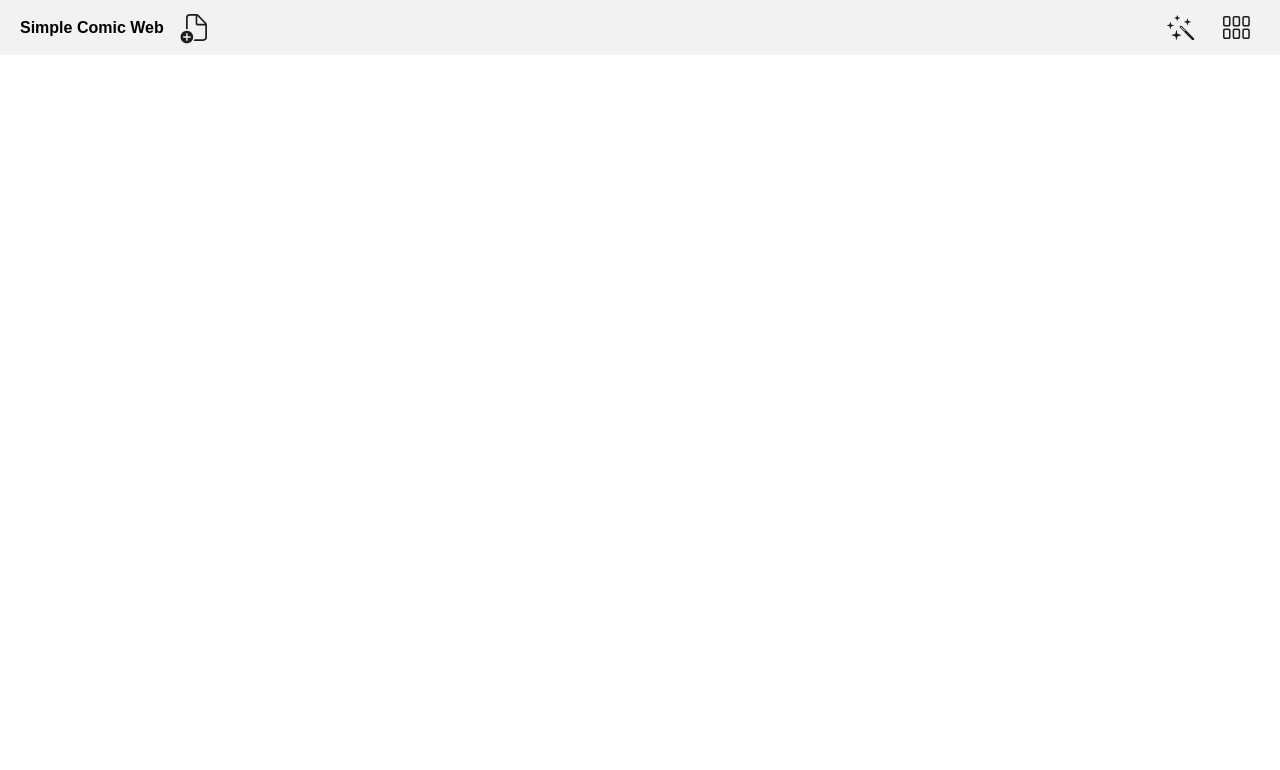
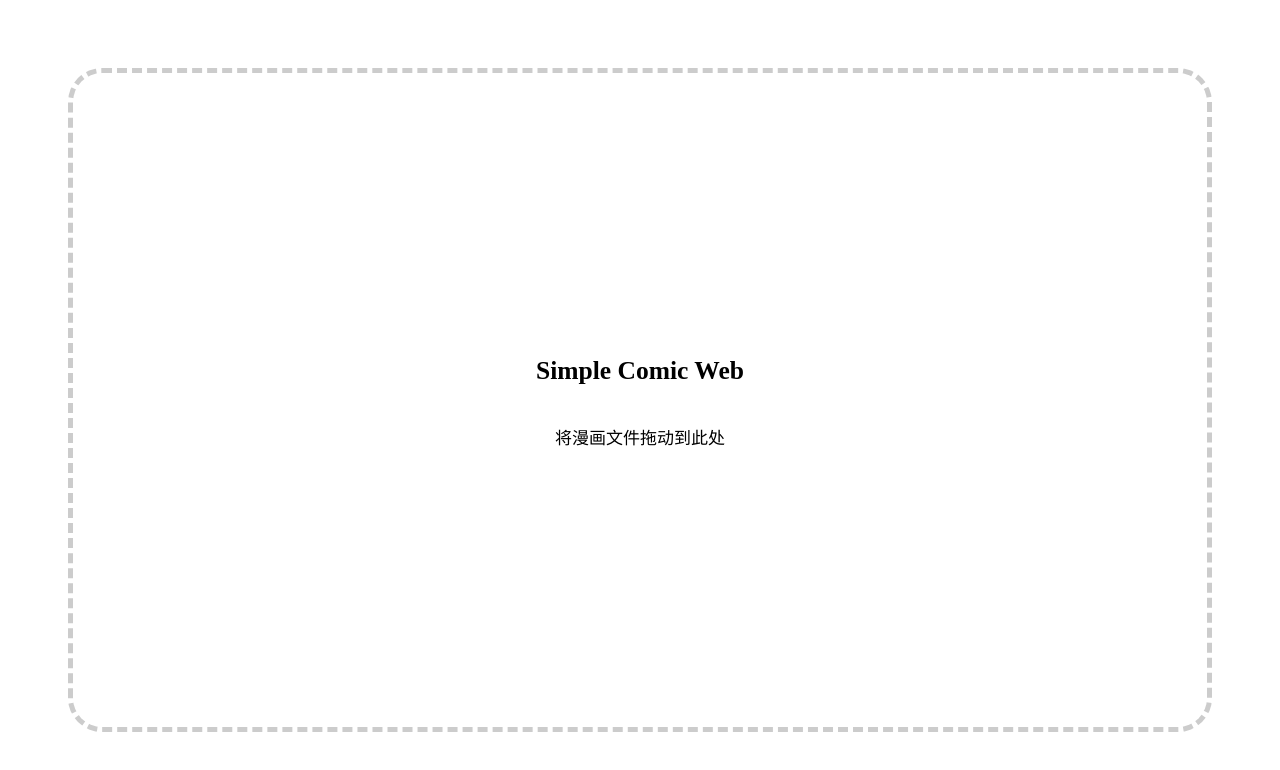
Before and after one commit to YaoweiZou/simple-comic-web, a Preact app: page / in a window 1280 px wide. Shown: the top 770 px of the page. Built offline with nearby package versions, Linux system fonts and the light colour scheme.

Commit message:
allows for file uploading using drag-and-drop

```diff
--- a/index.html
+++ b/index.html
@@ -8,7 +8,7 @@
 </head>
 
 <body>
-  <div id="root"></div>
+  <div id="app"></div>
   <script type="module" src="/src/main.jsx"></script>
 </body>
 
--- a/src/App.css
+++ b/src/App.css
@@ -1,6 +1,10 @@
-body {
+html, body {
     margin: 0;
     font-size: 17px;
+}
+
+* {
+    box-sizing: border-box;
 }
 
 button {
@@ -26,6 +30,11 @@
     height: 100%;
     font-size: 16px;
     font-family: sans-serif;
+}
+
+#app {
+    width: 100vw;
+    height: 100vh;
 }
 
 .header {
@@ -115,3 +124,30 @@
     -moz-user-select: none;
     object-fit: contain;
 }
+
+.drag-section {
+    width: 100%;
+    height: 100%;
+    padding: 4rem;
+}
+
+.drag-wrapper {
+    width: 100%;
+    height: 100%;
+    border: 5px dashed #ccc;
+    border-radius: 2rem;
+}
+
+.drag-wrapper:hover {
+    border-color: #f2f2f2;
+}
+
+.drag-content {
+    display: flex;
+    flex-direction: column;
+    justify-content: center;
+    align-items: center;
+    max-width: 980px;
+    height: 100%;
+    margin: 0 auto;
+}
--- a/src/App.jsx
+++ b/src/App.jsx
@@ -1,7 +1,10 @@
+import { useReducer } from "preact/hooks";
+
 import "@/App.css";
 import Header from "@/components/Header";
 import reducer from "@/reducer";
-import { useReducer } from "preact/hooks";
+import DragSection from "./components/DragSection";
+import ImagesView from "./components/ImagesView";
 
 const initState = {
   imageUrls: [],
@@ -15,43 +18,22 @@
   const [state, dispatch] = useReducer(reducer, initState);
   const { imageUrls, pageIndex, readMode, readOrder, isLoading } = state;
 
-  const leftPageIndex = readMode === "LeftToRight" ? pageIndex : pageIndex + 1;
-  const rightPageIndex = readMode === "LeftToRight" ? pageIndex + 1 : pageIndex;
-
   function handleWhell(e) {
     console.log(e);
   }
 
-  function handleChangePage(page) {
-    if (
-      (page === "left" && readOrder === "RightToLeft") ||
-      (page === "right" && readOrder === "LeftToRight")
-    ) {
-      dispatch({ type: "NEXT_PAGE" });
-    } else {
-      dispatch({ type: "PREV_PAGE" });
-    }
-  }
-
   return (
-    <div className="app">
-      <Header state={state} dispatch={dispatch} />
-      <main className="main" onWheel={handleWhell}>
-        <div className="image-container">
-          <div
-            className="image-wrapper left-image"
-            onClick={() => handleChangePage("left")}
-          >
-            <img src={imageUrls[leftPageIndex]} alt="" />
-          </div>
-          <div
-            className="image-wrapper right-image"
-            onClick={() => handleChangePage("right")}
-          >
-            <img src={imageUrls[rightPageIndex]} alt="" />
-          </div>
-        </div>
-      </main>
-    </div>
+    <>
+      {imageUrls.length === 0 ? (
+        <DragSection state={state} dispatch={dispatch} />
+      ) : (
+        <>
+          <Header state={state} dispatch={dispatch} />
+          <main className="main" onWheel={handleWhell}>
+            <ImagesView state={state} dispatch={dispatch} />
+          </main>
+        </>
+      )}
+    </>
   );
 }
--- /dev/null
+++ b/src/components/DragSection.jsx
@@ -0,0 +1,81 @@
+import { useEffect, useRef } from "preact/hooks";
+import { unzipSync } from "fflate";
+
+export default function DragSection({state, dispatch}) {
+  const dragSectionRef = useRef(null);
+
+  useEffect(() => {
+    const dropEvent = (e) => {
+      e.preventDefault();
+      console.log("drop");
+      if (!e.dataTransfer) return;
+      const files = Array.from(e.dataTransfer.files);
+      dispatch({ type: "TOGGLE_LOADING" });
+      const file = files[0];
+      if (file) {
+        const urls = [];
+        try {
+          file.arrayBuffer().then((buff) => {
+            const fileData = new Uint8Array(buff);
+            const unzipped = unzipSync(fileData, {
+              filter(file) {
+                return !file.name.endsWith("/");
+              },
+            });
+            Object.entries(unzipped).map(([name, data]) => {
+              // 乱码
+              // const fileName = new TextDecoder("utf-8").decode(strToU8(name));
+              console.log(name);
+              // console.log(fileName);
+              const url = URL.createObjectURL(new Blob([data.buffer]));
+              urls.push(url);
+            });
+            console.log(urls.length);
+            dispatch({ type: "SET_IMAGE_URLS", payload: urls });
+            dispatch({ type: "TOGGLE_LOADING" });
+          });
+        } catch (error) {
+          console.error(error);
+        } finally {
+          urls.forEach((url) => URL.revokeObjectURL(url));
+        }
+      }
+    };
+
+    if (dragSectionRef.current) {
+      dragSectionRef.current.addEventListener("drop", dropEvent);
+    }
+    return () => dragSectionRef.current.removeEventListener("drop", dropEvent);
+  }, []);
+
+  useEffect(() => {
+    const dragEnterEvent = (e) => e.preventDefault();
+
+    if (dragSectionRef.current) {
+      dragSectionRef.current.addEventListener("dragenter", dragEnterEvent);
+    }
+    return () =>
+      dragSectionRef.current.removeEventListener("dragenter", dragEnterEvent);
+  }, []);
+
+  useEffect(() => {
+    const dragOverEvent = (e) => e.preventDefault();
+
+    if (dragSectionRef.current) {
+      dragSectionRef.current.addEventListener("dragover", dragOverEvent);
+    }
+    return () =>
+      dragSectionRef.current.removeEventListener("dragover", dragOverEvent);
+  }, []);
+
+  return (
+    <section className="drag-section">
+      <div ref={dragSectionRef} className="drag-wrapper">
+        <div className="drag-content">
+          <h1>Simple Comic Web</h1>
+          <p>将漫画文件拖动到此处</p>
+        </div>
+      </div>
+    </section>
+  );
+}
--- /dev/null
+++ b/src/components/ImagesView.jsx
@@ -0,0 +1,34 @@
+export default function ImagesView({ state, dispatch }) {
+  const { imageUrls, pageIndex, readMode, readOrder } = state;
+
+  const leftPageIndex = readMode === "LeftToRight" ? pageIndex : pageIndex + 1;
+  const rightPageIndex = readMode === "LeftToRight" ? pageIndex + 1 : pageIndex;
+
+  function handleChangePage(page) {
+    if (
+      (page === "left" && readOrder === "RightToLeft") ||
+      (page === "right" && readOrder === "LeftToRight")
+    ) {
+      dispatch({ type: "NEXT_PAGE" });
+    } else {
+      dispatch({ type: "PREV_PAGE" });
+    }
+  }
+
+  return (
+    <div className="image-container">
+      <div
+        className="image-wrapper left-image"
+        onClick={() => handleChangePage("left")}
+      >
+        <img src={imageUrls[leftPageIndex]} alt="" />
+      </div>
+      <div
+        className="image-wrapper right-image"
+        onClick={() => handleChangePage("right")}
+      >
+        <img src={imageUrls[rightPageIndex]} alt="" />
+      </div>
+    </div>
+  );
+}
--- a/src/components/UpdateButton.jsx
+++ b/src/components/UpdateButton.jsx
@@ -1,5 +1,6 @@
+import { unzipSync } from "fflate";
+
 import { IconDocBadgePlus } from "@/components/icons/IconDocBadgePlus.jsx";
-import { strToU8, unzipSync } from "fflate";
 
 export default function UpdateButton({ isLoading, dispatch }) {
   async function handleUpdateFile(event) {
--- a/src/main.jsx
+++ b/src/main.jsx
@@ -1,4 +1,4 @@
 import { render } from "preact";
 import App from "./App.jsx";
 
-render(<App />, document.getElementById("root"));
+render(<App />, document.getElementById("app"));
```
